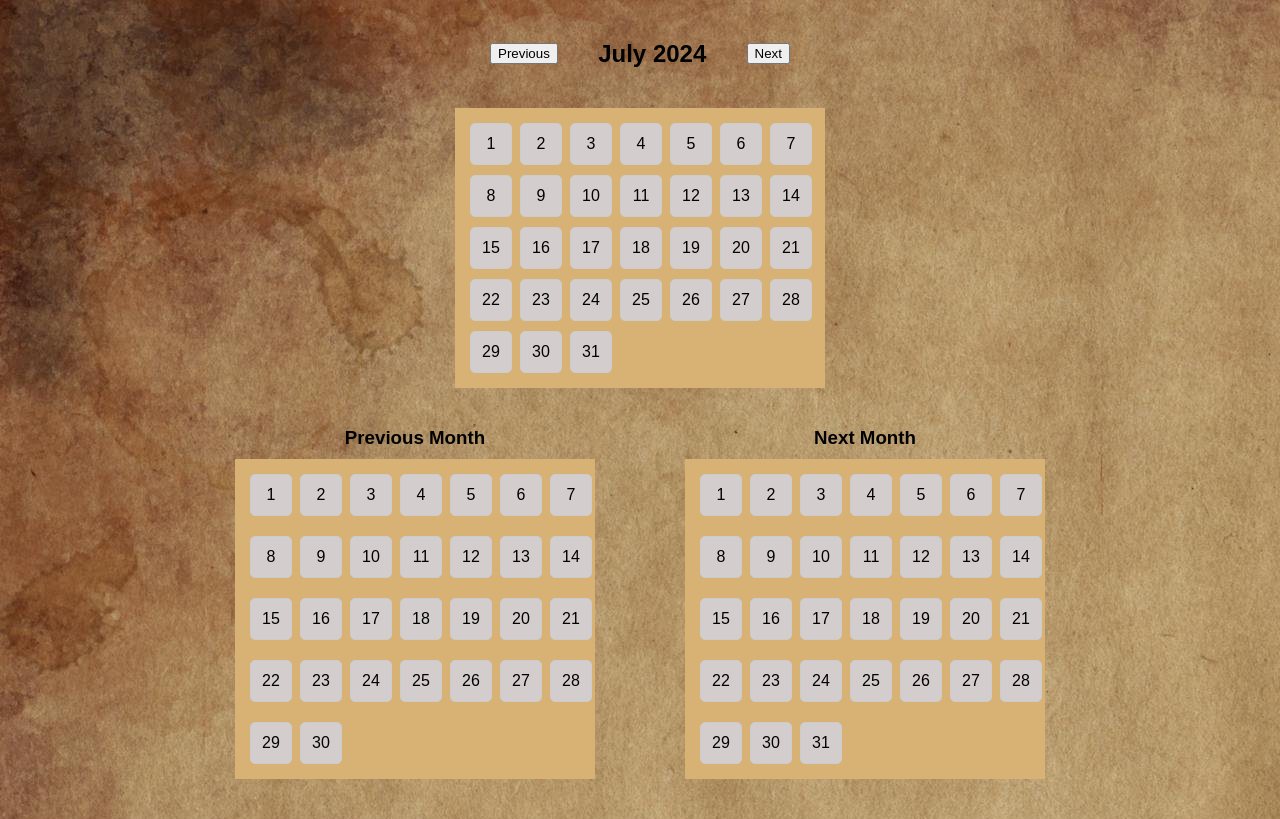
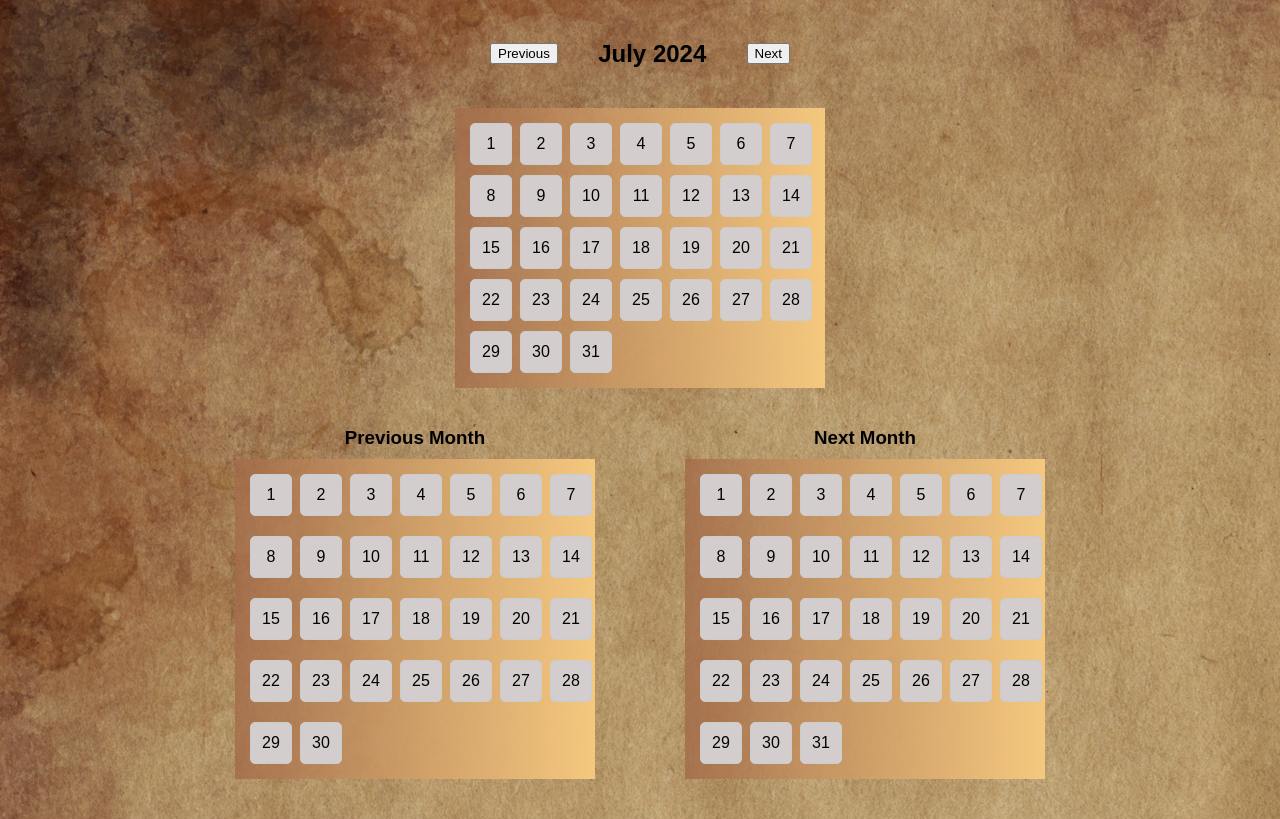
Before and after one commit to annie-uchiha/calendar-to-do-list, a React (Create React App) app in the folder calendar-to-do/: page / in a window 1280 px wide. Built offline with nearby package versions, Linux system fonts and the light colour scheme.

Commit message:
use gradient add prefixes for cross-browser compatibility

```diff
--- a/calendar-to-do/src/styles/Calendar.scss
+++ b/calendar-to-do/src/styles/Calendar.scss
@@ -1,3 +1,6 @@
+$direction: to right;
+$colors: rgba(163, 107, 74, 0.801), #f5c87f;
+
 .calendar-wrapper {
     display: flex;
     flex-direction: column;
@@ -17,7 +20,15 @@
     grid-template-columns: repeat(7, 40px);
     gap: 10px;
     margin-bottom: 20px;
-    background-color: rgb(215, 178, 116);
+    background: -webkit-gradient(
+      linear,
+      left top,
+      right top,
+      from( rgba(163, 107, 74, 0.801)),
+      to(#f5c87f)
+    );
+    background: -o-linear-gradient(left,  rgba(163, 107, 74, 0.801), #f5c87f);
+    background: linear-gradient($direction, $colors);
     padding: 15px;
   }
 
@@ -44,3 +55,9 @@
     grid-template-columns: repeat(7, 30px);
     gap: 20px;
   }
+
+  @media (max-width: 820px) {
+    .mini-calendars {
+      display: none;
+    }
+  }
```
